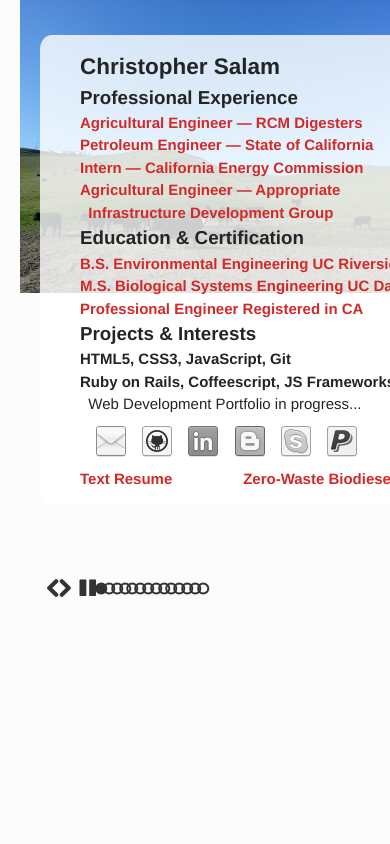
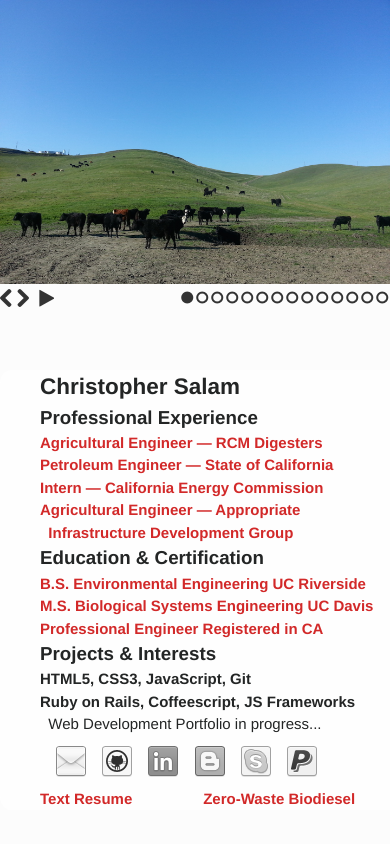
Before and after one commit to ChristopherSalam/blog, a PHP site: page / in a window 390 px wide; the page is wider, and only the part inside the window is pictured. Run offline with PHP 8.4, Linux system fonts and the light colour scheme.

Commit message:
responsive layout complete, slide changes?
set up the layout such that with changes to width,
format rotates to reduce whitespace.

```diff
--- a/css/example.css
+++ b/css/example.css
@@ -4,7 +4,7 @@
     body {
       -webkit-font-smoothing: antialiased;
       font: normal 15px/1.5 "Helvetica Neue", Helvetica, Arial, sans-serif;
-      color: black;/*#232525;*/
+      color: #232525;
       padding-top:70px;
     }
 
@@ -121,10 +121,6 @@
 
     /* For tablets & smart phones */
     @media (max-width: 767px) {
-      body {
-        padding-left: 20px;
-        padding-right: 20px;
-      }
       .container {
         width: auto;
       }
@@ -1905,24 +1901,130 @@ ul li.tools {
 }
 
 .underneath {
-  position: fixed;
   top: 0;
   height: 100%;
   width: 100%;
-  z-index: -1;
-  position: fixed;
+  z-index: 0;
+  position: absolute;
 }
 
 .fade{
-  top: 35px;
   background: rgba(255, 255, 255, 0.8);
   width: 400px;
   max-height: 600px;
-  margin-left: 20px;
   border-radius: 3%;
   z-index: 1;
-  position: fixed;
-}
+  position: relative;
+  }
+
+  @media (min-width: 650px) {
+
+    .fade {
+      margin-left: 20px;
+    }
+
+      .container {
+        padding-top: 50px;
+      }
+
+      #slides .slidesjs-previous, #slides .slidesjs-next, #slides .slidesjs-play,
+    #slides .slidesjs-stop, #slides .slidesjs-pagination-item{
+        position: absolute;
+        top: 1.5%;
+        z-index:99;
+    }
+
+    #slides .slidesjs-previous{
+        left: 3.5%;
+    }
+
+    #slides .slidesjs-next{
+        left: 7.5%;
+    }
+
+    #slides .slidesjs-play, #slides .slidesjs-stop{
+        left: 11.5%;
+    }
+
+    #slides .slidesjs-pagination-item{
+        top: 2.5%;
+    }
+
+    #slides .slidesjs-pagination-item:first-child{
+        left: 20%;
+    }
+
+    #slides .slidesjs-pagination-item:nth-child(2){
+        left: 23%;
+    }
+
+    #slides .slidesjs-pagination-item:nth-child(3){
+        left: 26%;
+    }
+
+    #slides .slidesjs-pagination-item:nth-child(4){
+        left: 29%;
+    }
+
+    #slides .slidesjs-pagination-item:nth-child(5){
+        left: 32%;
+    }
+
+    #slides .slidesjs-pagination-item:nth-child(6){
+        left: 35%;
+    }
+
+    #slides .slidesjs-pagination-item:nth-child(7){
+        left: 38%;
+    }
+
+    #slides .slidesjs-pagination-item:nth-child(8){
+        left: 41%;
+    }
+
+    #slides .slidesjs-pagination-item:nth-child(9){
+        left: 44%;
+    }
+
+    #slides .slidesjs-pagination-item:nth-child(10){
+        left: 47%;
+    }
+
+    #slides .slidesjs-pagination-item:nth-child(11){
+        left: 50%;
+    }
+
+    #slides .slidesjs-pagination-item:nth-child(12){
+        left: 53%;
+    }
+
+    #slides .slidesjs-pagination-item:nth-child(13){
+        left: 56%;
+    }
+
+    #slides .slidesjs-pagination-item:nth-child(14){
+        left: 59%;
+    }
+}
+
+    /* For smartphones */
+    @media (max-width: 480px) {
+        .fade {
+          margin: 300px auto 0;
+        }
+    }
+
+    @media (max-width: 540px) and (min-width: 481px) {
+        .fade {
+          margin: 350px auto 0;
+        }
+    }
+
+    @media (max-width: 650px) and (min-width: 541px) {
+        .fade {
+          margin: 420px auto 0;
+        }
+    }
 
 .linkbar {
   padding: 10px;
@@ -1941,128 +2043,3 @@ form.inline {
   margin: 0;
   padding: 0;
 }
-
-#slides .slidesjs-previous {
-    position: absolute;
-    top: 68%;
-    left: 7%;
-    z-index:9999;
-}
-#slides .slidesjs-next{
-    position: absolute;
-    top: 68%;
-    left: 10%;
-    z-index:9999;
-}
-
-#slides .slidesjs-play{
-    position: absolute;
-    top: 68%;
-    left: 15%;
-    z-index:9999;
-}
-
-#slides .slidesjs-stop{
-    position: absolute;
-    top: 68%;
-    left: 15%;
-    z-index:9999;
-}
-
-#slides .slidesjs-pagination-item:first-child{
-    position: absolute;
-    top: 69%;
-    left: 19%;
-    z-index:9999;
-}
-
-#slides .slidesjs-pagination-item:nth-child(2){
-    position: absolute;
-    top: 69%;
-    left: 21%;
-    z-index:9999;
-}
-
-#slides .slidesjs-pagination-item:nth-child(3){
-    position: absolute;
-    top: 69%;
-    left: 23%;
-    z-index:9999;
-}
-
-#slides .slidesjs-pagination-item:nth-child(4){
-    position: absolute;
-    top: 69%;
-    left: 25%;
-    z-index:9999;
-}
-
-#slides .slidesjs-pagination-item:nth-child(5){
-    position: absolute;
-    top: 69%;
-    left: 27%;
-    z-index:9999;
-}
-
-#slides .slidesjs-pagination-item:nth-child(6){
-    position: absolute;
-    top: 69%;
-    left: 29%;
-    z-index:9999;
-}
-
-#slides .slidesjs-pagination-item:nth-child(7){
-    position: absolute;
-    top: 69%;
-    left: 31%;
-    z-index:9999;
-}
-
-#slides .slidesjs-pagination-item:nth-child(8){
-    position: absolute;
-    top: 69%;
-    left: 33%;
-    z-index:9999;
-}
-
-#slides .slidesjs-pagination-item:nth-child(9){
-    position: absolute;
-    top: 69%;
-    left: 35%;
-    z-index:9999;
-}
-
-#slides .slidesjs-pagination-item:nth-child(10){
-    position: absolute;
-    top: 69%;
-    left: 37%;
-    z-index:9999;
-}
-
-#slides .slidesjs-pagination-item:nth-child(11){
-    position: absolute;
-    top: 69%;
-    left: 39%;
-    z-index:9999;
-}
-
-#slides .slidesjs-pagination-item:nth-child(12){
-    position: absolute;
-    top: 69%;
-    left: 41%;
-    z-index:9999;
-}
-
-#slides .slidesjs-pagination-item:nth-child(13){
-    position: absolute;
-    top: 69%;
-    left: 43%;
-    z-index:9999;
-}
-
-#slides .slidesjs-pagination-item:nth-child(14){
-    position: absolute;
-    top: 69%;
-    left: 45%;
-    z-index:9999;
-}
--- a/index.html
+++ b/index.html
@@ -112,59 +112,7 @@
 
   <script src="js/jquery-1.11.2.min.js"></script>
   <script src="js/jquery.slides.js"></script>
-
-  <script>
-    $(function() {
-      $('#slides').slidesjs({
-        width: 1000,
-        height: 800,
-        play: {
-          active: true,
-          effect:"fade",
-          auto: true,
-          interval: 4000,
-          swap: true,
-          pauseOnHover: true,
-          restartDelay: 5000
-        },
-        callback: {
-          loaded: function(number) {
-            console.log('SlidesJS: Loaded with slide #' + number);
-            $('#slidesjs-log .slidesjs-slide-number').text(number);
-          },
-          complete: function(number) {
-            console.log('SlidesJS: Current slide is #' + number);
-            function clear(){
-              document.getElementById("dig").style.listStyleImage = "none";
-              document.getElementById("rig").style.listStyleImage = "none";
-              document.getElementById("aidg").style.listStyleImage = "none";
-              document.getElementById("cec").style.listStyleImage = "none";
-              document.getElementById("menu").style.listStyle = "none";
-              document.getElementById("ud").style.listStyle = "none";
-              document.getElementById("gd").style.listStyle = "none";
-              document.getElementById("pe").style.listStyle = "none";
-            }
-              clear();
-              if (number != 1 && number % 2 == 1) {
-              document.getElementById("dig").style.listStyleImage = "url('img/bulb.png')";
-              document.getElementById("gd").style.listStyleImage = "url('img/bulb.png')";
-            } else if (number != 4 && number < 12 && number % 2 == 0) {
-              document.getElementById("rig").style.listStyleImage = "url('img/bulb.png')";
-              document.getElementById("ud").style.listStyleImage = "url('img/bulb.png')";
-            } else if (number == 12 || number == 14) {
-              document.getElementById("aidg").style.listStyleImage = "url('img/bulb.png')";
-              document.getElementById("gd").style.listStyleImage = "url('img/bulb.png')";
-            } else if (number == 4) {
-              document.getElementById("cec").style.listStyleImage = "url('img/bulb.png')";
-              document.getElementById("pe").style.listStyleImage = "url('img/bulb.png')";
-            }
-          }
-        }
-      });
-    });
-  </script>
-
-
+  <script src="js/mine.slides.js"></script>
 
 </body>
 </html>
--- /dev/null
+++ b/js/mine.slides.js
@@ -0,0 +1,48 @@
+    $(function() {
+      $('#slides').slidesjs({
+        width: 1100,
+        height: 800,
+        play: {
+          active: true,
+          effect:"fade",
+          auto: true,
+          interval: 4000,
+          swap: true,
+          pauseOnHover: true,
+          restartDelay: 5000
+        },
+        callback: {
+          loaded: function(number) {
+            console.log('SlidesJS: Loaded with slide #' + number);
+            $('#slidesjs-log .slidesjs-slide-number').text(number);
+          },
+          complete: function(number) {
+            console.log('SlidesJS: Current slide is #' + number);
+            function clear(){
+              document.getElementById("dig").style.listStyleImage = "none";
+              document.getElementById("rig").style.listStyleImage = "none";
+              document.getElementById("aidg").style.listStyleImage = "none";
+              document.getElementById("cec").style.listStyleImage = "none";
+              document.getElementById("menu").style.listStyle = "none";
+              document.getElementById("ud").style.listStyle = "none";
+              document.getElementById("gd").style.listStyle = "none";
+              document.getElementById("pe").style.listStyle = "none";
+            }
+              clear();
+              if (number != 1 && number % 2 == 1) {
+              document.getElementById("dig").style.listStyleImage = "url('img/bulb.png')";
+              document.getElementById("gd").style.listStyleImage = "url('img/bulb.png')";
+            } else if (number != 4 && number < 12 && number % 2 == 0) {
+              document.getElementById("rig").style.listStyleImage = "url('img/bulb.png')";
+              document.getElementById("ud").style.listStyleImage = "url('img/bulb.png')";
+            } else if (number == 12 || number == 14) {
+              document.getElementById("aidg").style.listStyleImage = "url('img/bulb.png')";
+              document.getElementById("gd").style.listStyleImage = "url('img/bulb.png')";
+            } else if (number == 4) {
+              document.getElementById("cec").style.listStyleImage = "url('img/bulb.png')";
+              document.getElementById("pe").style.listStyleImage = "url('img/bulb.png')";
+            }
+          }
+        }
+      });
+    });
```
